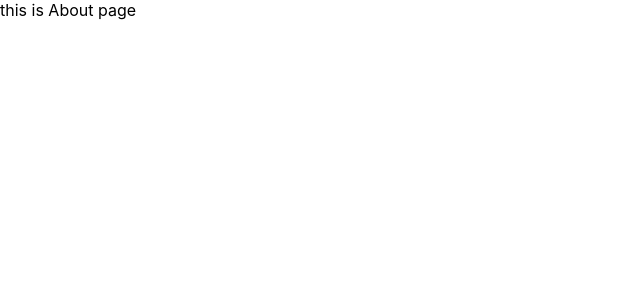
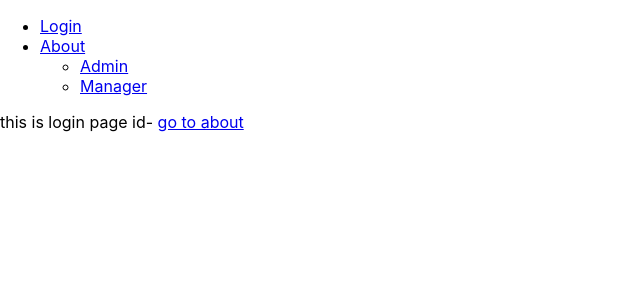
Before and after one commit to manikumarkv/react-demo-tab, a React (Create React App) app: page /login/about in a window 1280 px wide. Shown: the top 300 px of the page, without its empty margins (0-640 px from the left). Built offline with nearby package versions, Linux system fonts and the light colour scheme.

Commit message:
nested routing

```diff
--- a/src/App.js
+++ b/src/App.js
@@ -28,26 +28,40 @@ class App extends React.Component {
 
     return (
       <Router>
+
         <div>
+        <ul>
+          <li>
+            <Link to="/">Login</Link>
+          </li>
+          <li>
+            <Link to="/about">About</Link>
+            <ul>
+              <li>
+              <Link to="/about/admin">Admin</Link>
+              </li>
+              <li>
+              <Link to="/about/manager">Manager</Link>
+              </li>
+            </ul>
+          </li>
+
+        </ul>
 
           <Switch>
 
-            <Route exact path="/login">
+            <Route path="/login">
               <LoginPage />
             </Route>
-            <Route path="/login/about">
-              <AboutPage />
+
+            <Route path="/about" component={AboutPage} >
+
             </Route>
-            <Route path="/login/dsg">
-              <AboutPage />
+            <Route path="/">
+              <LoginPage />
             </Route>
 
 
-
-
-            <Route path="/">
-              <LoginPage />
-            </Route>
           </Switch>
         </div>
       </Router>
--- a/src/pages/about.page.js
+++ b/src/pages/about.page.js
@@ -1,7 +1,26 @@
 import React from 'react';
+import {
+    BrowserRouter as Router,
+    Switch,
+    Route,
+} from "react-router-dom";
 
-export default class AboutPage extends React.Component{
-    render(){
-        return <div>this is About page</div>
+export default class AboutPage extends React.Component {
+    render() {
+        return (
+
+            <Switch>
+                <Route path="/about/admin">
+                    <div>this is admin page</div>
+                </Route>
+
+                <Route path="/about/manager">
+                    <div>this is manager  page</div>
+                </Route>
+                <Route path="/">
+                    <div>this is about page</div>
+                </Route>
+            </Switch>
+        )
     }
 }
```
